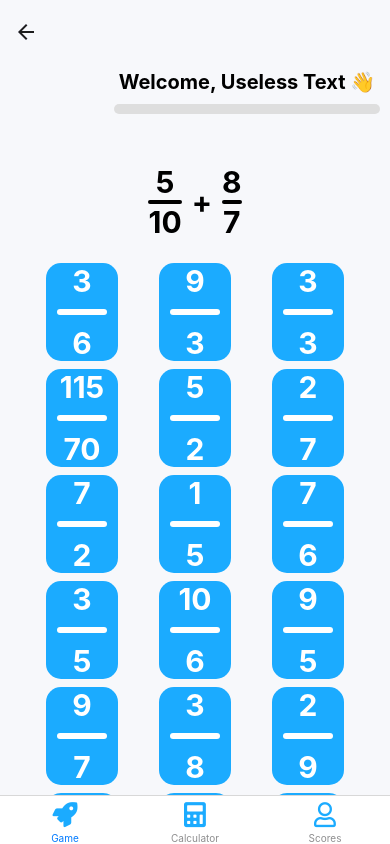
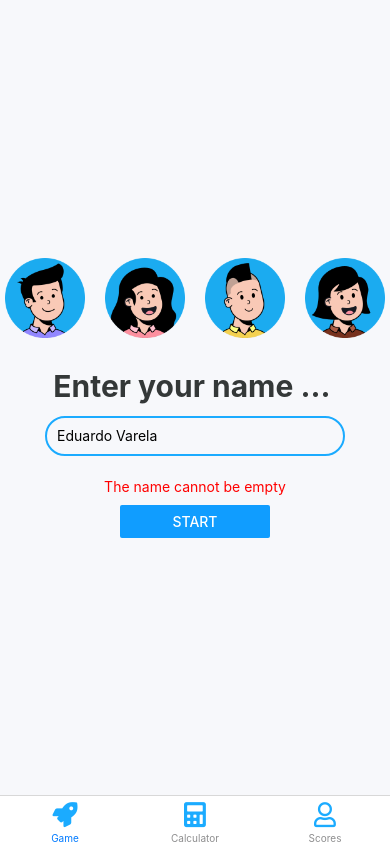
Before and after one commit to EduardoVarela0144/FractionsApp, a React Native app: screen /Game in a window 390 px wide. Both pictures are taken after a click on the button "START". Built offline with nearby package versions, Linux system fonts and the light colour scheme.

Commit message:
"Text validation"

```diff
--- a/src/screens/GameHome.js
+++ b/src/screens/GameHome.js
@@ -1,44 +1,71 @@
 import React, { useState } from "react";
-import { Text, View, TextInput, Button, Image } from "react-native";
+import {
+  Text,
+  View,
+  TextInput,
+  Button,
+  Image,
+  TouchableOpacity,
+} from "react-native";
 import { useNavigation } from "@react-navigation/native";
 import { styles } from "../assets/styles";
 
 export default function GameHome() {
   const [name, Setname] = useState("Useless Text");
+  const [TextValidation, SetTextValidation] = useState(false);
   const navigation = useNavigation();
   const goToGame = () => {
-    navigation.navigate("Game Screen", { name: name });
+    name === "Useless Text"
+      ? SetTextValidation(true)
+      : navigation.navigate("Game Screen", { name: name });
   };
   return (
     <View style={styles.container}>
       <View style={{ flexDirection: "row" }}>
+        <TouchableOpacity>
           <Image
             source={require("../assets/images/Men.png")}
             style={{
-            width: 100,
-            height: 100,
+              width: 80,
+              height: 80,
               marginBottom: 30,
               marginHorizontal: 10,
             }}
           />
+        </TouchableOpacity>
+        <TouchableOpacity>
           <Image
             source={require("../assets/images/Female.png")}
             style={{
-            width: 100,
-            height: 100,
+              width: 80,
+              height: 80,
               marginBottom: 30,
               marginHorizontal: 10,
             }}
           />
+        </TouchableOpacity>
+        <TouchableOpacity>
           <Image
             source={require("../assets/images/Punk.png")}
             style={{
-            width: 100,
-            height: 100,
+              width: 80,
+              height: 80,
               marginBottom: 30,
               marginHorizontal: 10,
             }}
           />
+        </TouchableOpacity>
+        <TouchableOpacity>
+          <Image
+            source={require("../assets/images/Female2.png")}
+            style={{
+              width: 80,
+              height: 80,
+              marginBottom: 30,
+              marginHorizontal: 10,
+            }}
+          />
+        </TouchableOpacity>
       </View>
       <View>
         <Text style={{ fontSize: 30, fontWeight: "bold", color: "#343838" }}>
@@ -51,6 +78,15 @@ export default function GameHome() {
           onChangeText={Setname}
           placeholder="Eduardo Varela"
         />
+        <View style={{ alignItems: "flex-start" }}>
+          {TextValidation ? (
+            <Text
+              style={{ textAlign: "left", color: "red", marginVertical: 10 }}
+            >
+              The name cannot be empty
+            </Text>
+          ) : null}
+        </View>
         <View
           style={{
             backgroundColor: "#ADE1FF",
```
Also changed, not shown: src/assets/images/Female2.png (added). Lines whose indentation alone changed are shown as unchanged.
